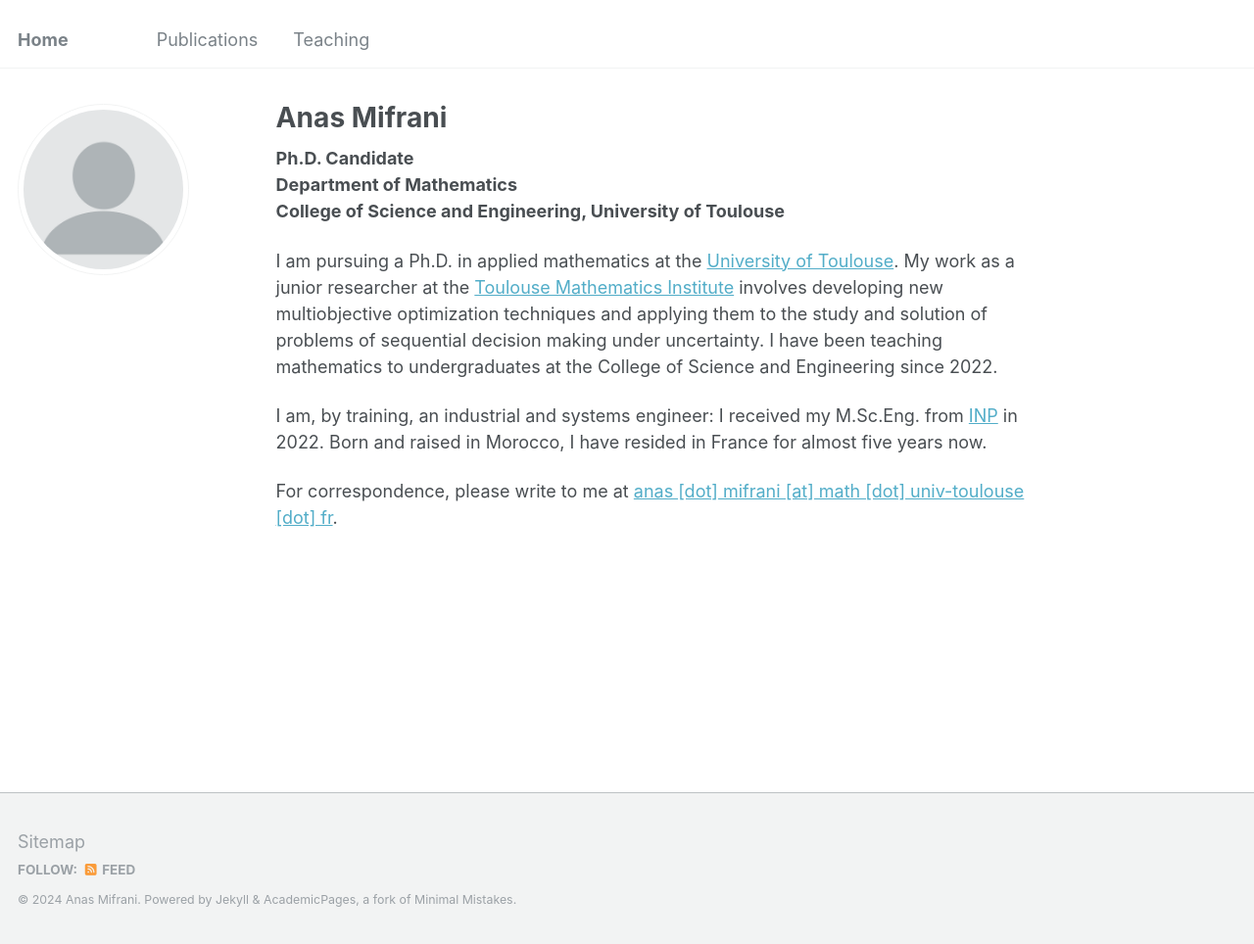
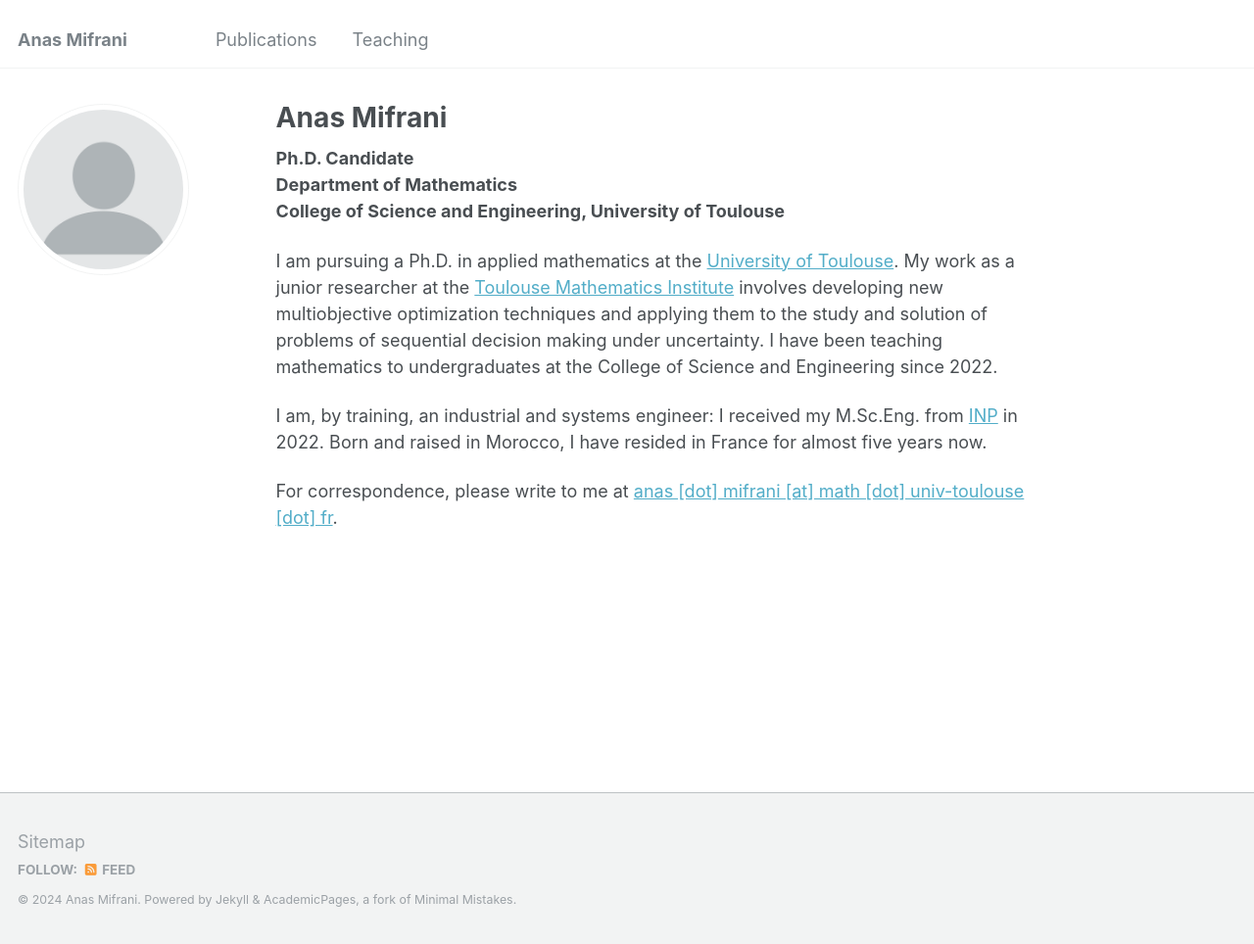
Before and after one commit to anmifrani/anmifrani.github.io, a Jekyll site: the page built from _pages/about.md, in a window 1280 px wide and 964 px high. Shown: the whole window at 98% size. Built offline with Jekyll 4.4.1, drawn with Linux system fonts in a browser that asks for light colours.

Commit message:
Update _config.yml

```diff
--- a/_config.yml
+++ b/_config.yml
@@ -8,7 +8,7 @@
 
 # Basic Site Settings
 locale                   : "en-US"
-title                    : "Home"
+title                    : "Anas Mifrani"
 title_separator          : "-"
 name                     : &name "Anas Mifrani"
 description              : &description "personal description"
```
